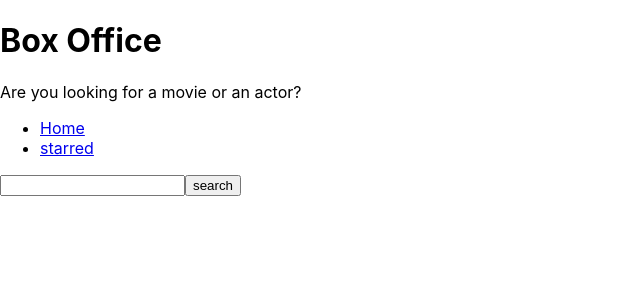
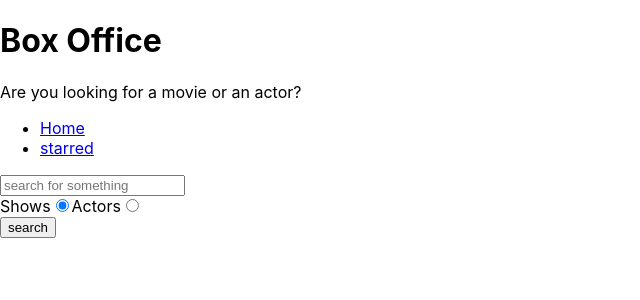
Before and after one commit to jsahu2911/box-office, a React (Create React App) app in the folder box-office/: page / in a window 1280 px wide. Shown: the top 300 px of the page, without its empty margins (0-640 px from the left). Built offline with nearby package versions, Linux system fonts and the light colour scheme.

Commit message:
added search  option

```diff
--- a/box-office/src/pages/Home.js
+++ b/box-office/src/pages/Home.js
@@ -5,9 +5,11 @@
 const Home = () => {
   const [input, setInput] = useState('');
   const [results, setResults] = useState(null);
+  const [searchOption, setSearchOption] = useState('shows');
+  const isShowsSearch = searchOption === 'shows';
 
   const onSearch = () => {
-    apiGet(`/search/shows?q=${input}`).then(result => {
+    apiGet(`/search/${searchOption}?q=${input}`).then(result => {
       setResults(result);
     });
   };
@@ -22,19 +24,22 @@
     }
   };
 
+  const onRadioChange = ev => {
+    setSearchOption(ev.target.value);
+  };
+  console.log(searchOption);
+
   const renderResults = () => {
     if (results && results.length === 0) {
       return <div>No results </div>;
     }
 
     if (results && results.length > 0) {
-      return (
-        <div>
-          {results.map(item => (
-            <div key={item.show.id}> {item.show.name} </div>
-          ))}
-        </div>
-      );
+      return results[0].show
+        ? results.map(item => <div key={item.show.id}> {item.show.name} </div>)
+        : results.map(item => (
+            <div key={item.person.id}> {item.person.name} </div>
+          ));
     }
     return null;
   };
@@ -43,10 +48,36 @@
     <MainPageLayout>
       <input
         type="text"
+        placeholder="search for something"
         onChange={onInputChange}
         onKeyDown={onKeyDown}
         value={input}
       />
+
+      <div>
+        <lable htmlFor="shows-search">
+          Shows
+          <input
+            id="shows-search"
+            type="radio"
+            value="shows"
+            checked={isShowsSearch}
+            onChange={onRadioChange}
+          />
+        </lable>
+
+        <lable htmlFor="actors-search">
+          Actors
+          <input
+            id="actors-search"
+            type="radio"
+            value="people"
+            checked={!isShowsSearch}
+            onChange={onRadioChange}
+          />
+        </lable>
+      </div>
+
       <button type="button" onClick={onSearch}>
         search
       </button>
```
